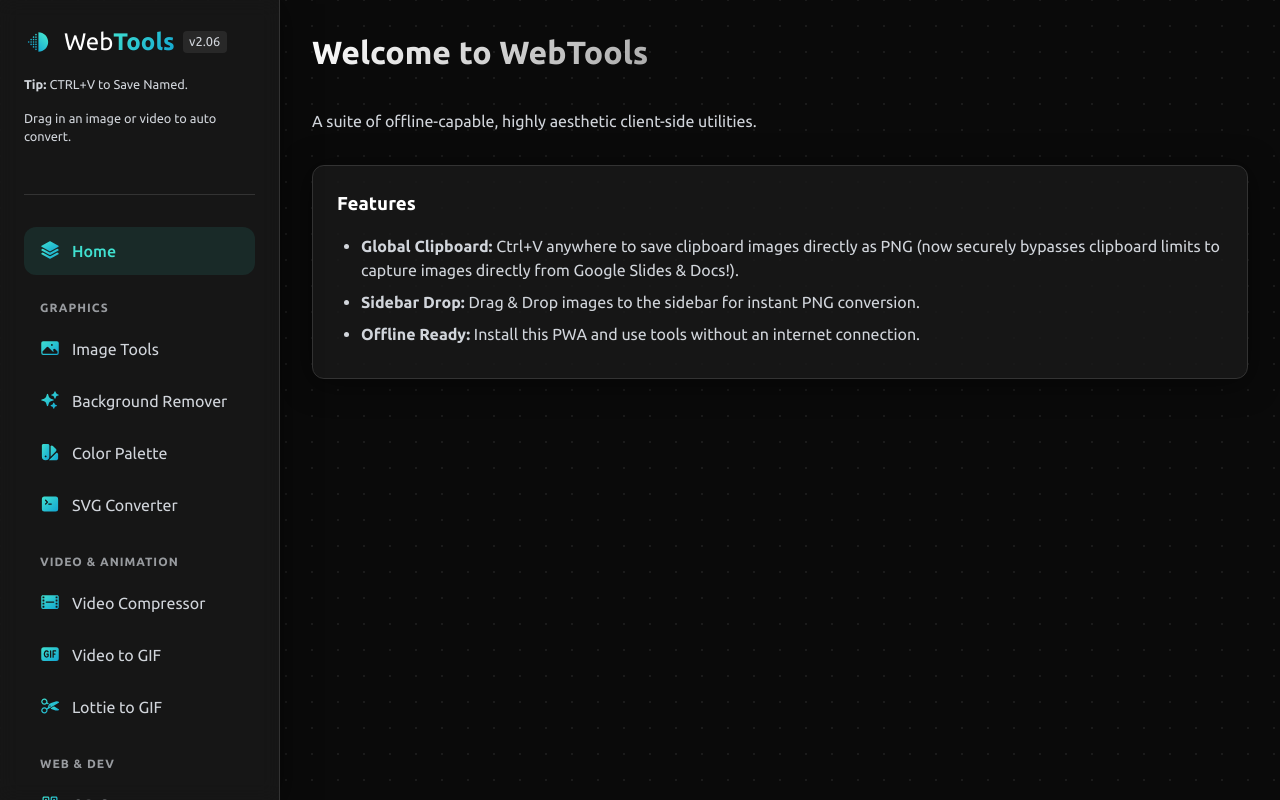
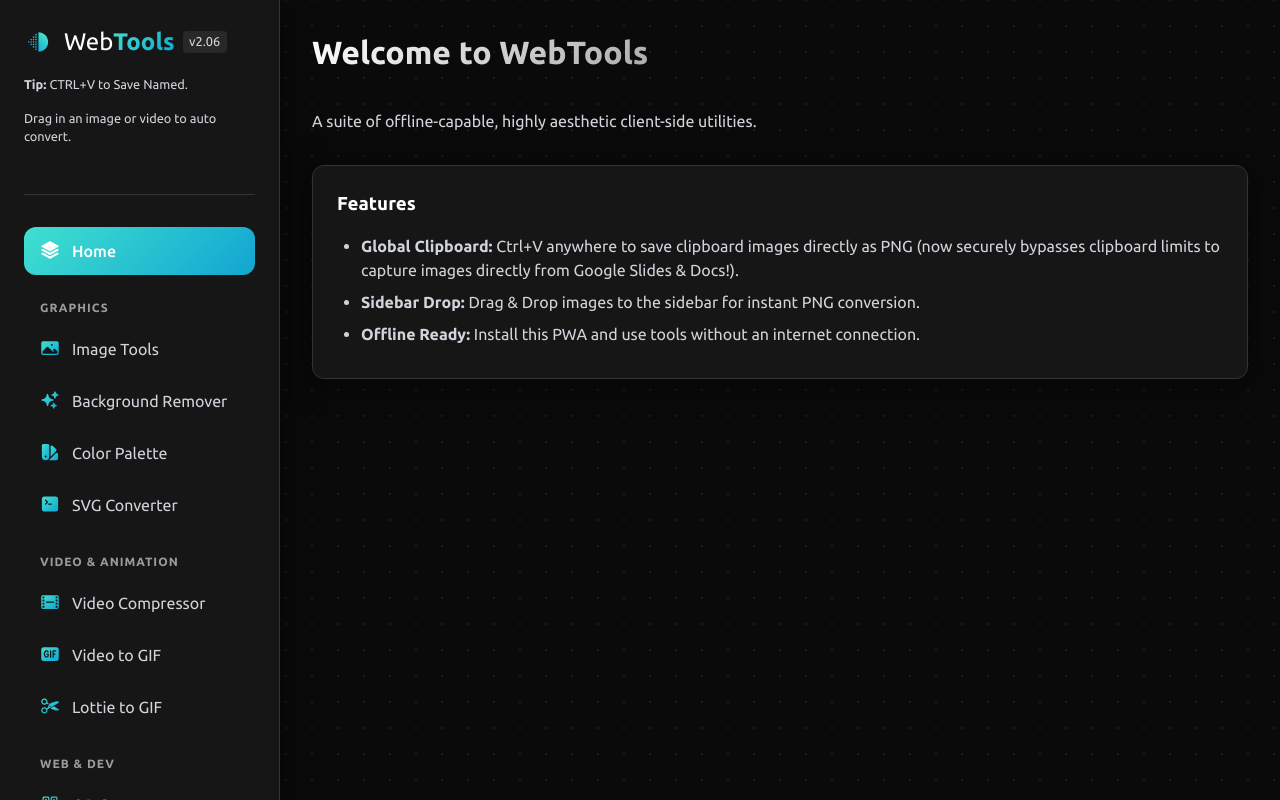
Before and after one commit to CBTraining/webtoolstest, a React (Vite) app: page / in a window 1280 px wide. Built offline with nearby package versions, Linux system fonts and the light colour scheme.

Commit message:
Update active nav link to use solid gradient and white text

```diff
--- a/src/components/Sidebar.css
+++ b/src/components/Sidebar.css
@@ -120,9 +120,13 @@
 }
 
 .nav-link.active {
-  background-color: var(--accent-transparent);
-  color: var(--accent-color);
+  background: var(--accent-gradient);
+  color: #ffffff;
   font-weight: 500;
+}
+
+.nav-link.active svg {
+  fill: #ffffff;
 }
 
 .drop-overlay {
```
